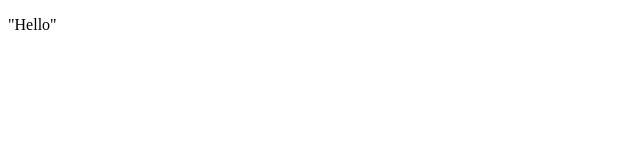
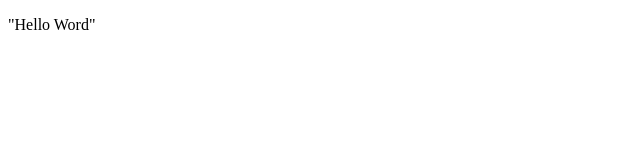
Before and after one commit to raf2002-gmail/test2, a plain HTML site: page index.html in a window 1280 px wide. Shown: the full height of the page, 0-640 px from the left. Drawn offline with Linux system fonts and the light colour scheme.

Commit message:
new commit

```diff
--- a/index.html
+++ b/index.html
@@ -6,6 +6,6 @@
     <title>Document</title>
 </head>
 <body>
-<p>"Hello"</p>
+<p>"Hello Word"</p>
 </body>
 </html>
```
